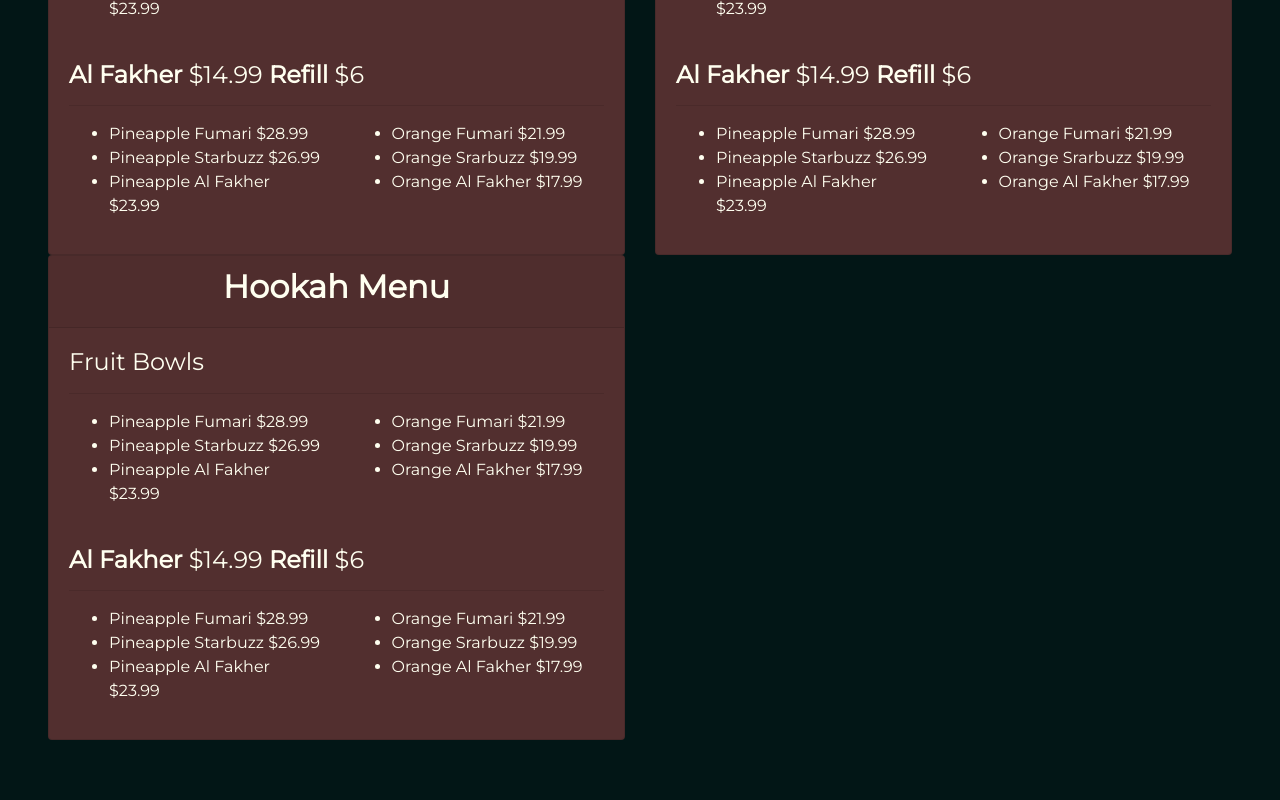
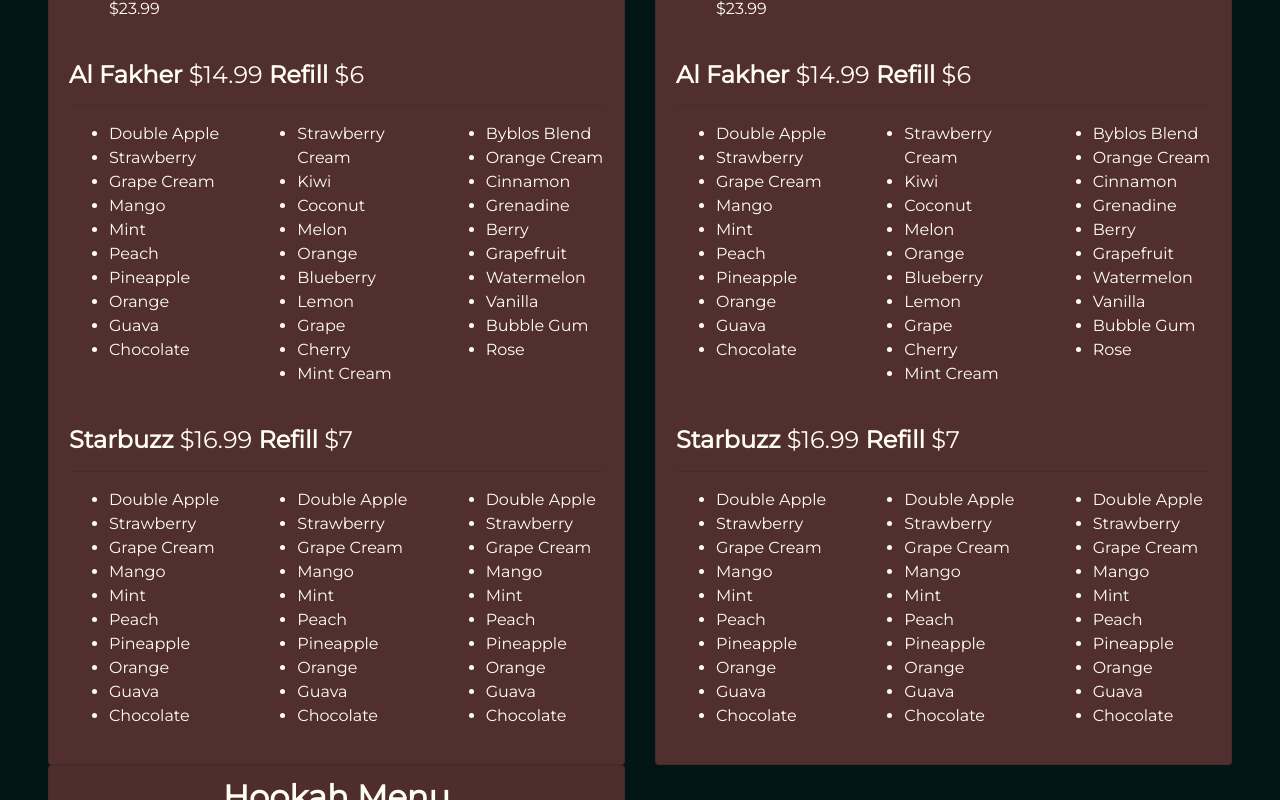
Before and after one commit to wojeil/Byblos_Hookah_Lounge-, a React (Create React App) app in the folder client/: page / in a window 1280 px wide. Shown: the part 1460-2260 px from the top of the page. Built offline with nearby package versions, Linux system fonts and the light colour scheme; a web font is replaced by a local one.

Commit message:
working on starbuzz section

```diff
--- a/client/src/Card/Card.js
+++ b/client/src/Card/Card.js
@@ -2,13 +2,25 @@
 import "./Card.css";
 import fruitBowls from "../util/fruitBowls.json";
 import orangeFruitBowls from "../util/orangeFruitBowls.json";
+import alFakherOne from "../util/alFakherOne.json";
+import alFakherTwo from "../util/alFakherTwo.json";
+import alFakherThree from "../util/alFakherThree.json";
+import starBuzzOne from "../util/starBuzzOne.json";
+import starBuzzTwo from "../util/starBuzzTwo.json";
+import starBuzzThree from "../util/starBuzzThree.json";
 import Li from "../Li/Li";
 
 
 class CardHookah extends Component {
     state = {
         fruitBowls,
-        orangeFruitBowls
+        orangeFruitBowls,
+        alFakherOne,
+        alFakherTwo,
+        alFakherThree,
+        starBuzzOne,
+        starBuzzTwo,
+        starBuzzThree
     }
     render() {
         return (
@@ -16,7 +28,7 @@
             <div className="card menu-card">
                 <div className="card-header card-title"><h2><strong> Hookah Menu</strong></h2></div>
                 <div className="card-body">
-                    <h4>Fruit Bowls</h4>
+                    <h4><strong>Fruit Bowls</strong></h4>
                     <hr />
                     <div className="row">
                         <div className="col-sm-6"><ul className="pinapple-fb">
@@ -34,18 +46,48 @@
                     <h4><strong>Al Fakher</strong> $14.99 <strong>Refill</strong> $6</h4>
                     <hr />
                     <div className="row">
-                        <div className="col-sm-6"><ul className="pinapple-fb">
-                            {this.state.fruitBowls.map(fruitBowl =>
-                                <Li key={fruitBowl.id} name={fruitBowl.name} price={fruitBowl.price} />
+                        <div className="col-sm-4"><ul className="pinapple-fb">
+                            {this.state.alFakherOne.map(alFakherOnes =>
+                                <Li key={alFakherOnes.id} name={alFakherOnes.name} price={alFakherOnes.price} />
                             )}
-                        </ul></div>
-                        <div className="col-sm-6"> <ul className="orange-fb">
-                            {this.state.orangeFruitBowls.map(orangeFruitBowl =>
-                                <Li key={orangeFruitBowl.id} name={orangeFruitBowl.name} price={orangeFruitBowl.price} />
+                        </ul>
+                        </div>
+                        <div className="col-sm-4"> <ul className="orange-fb">
+                            {this.state.alFakherTwo.map(alFakherTwos =>
+                                <Li key={alFakherTwos.id} name={alFakherTwos.name} price={alFakherTwos.price} />
                             )}
-                        </ul></div>
+                        </ul>
+                        </div>
+                        <div className="col-sm-4"> <ul className="orange-fb">
+                            {this.state.alFakherThree.map(alFakherThrees =>
+                                <Li key={alFakherThrees.id} name={alFakherThrees.name} price={alFakherThrees.price} />
+                            )}
+                        </ul>
+                        </div>
                     </div>
-
+                    <br />
+                    <h4><strong>Starbuzz</strong> $16.99 <strong>Refill</strong> $7</h4>
+                    <hr />
+                    <div className="row">
+                        <div className="col-sm-4"><ul className="pinapple-fb">
+                            {this.state.starBuzzOne.map(starBuzzOnes =>
+                                <Li key={starBuzzOnes.id} name={starBuzzOnes.name} price={starBuzzOnes.price} />
+                            )}
+                        </ul>
+                        </div>
+                        <div className="col-sm-4"> <ul className="orange-fb">
+                            {this.state.starBuzzTwo.map(starBuzzTwos =>
+                                <Li key={starBuzzTwos.id} name={starBuzzTwos.name} price={starBuzzTwos.price} />
+                            )}
+                        </ul>
+                        </div>
+                        <div className="col-sm-4"> <ul className="orange-fb">
+                            {this.state.starBuzzThree.map(starBuzzThrees =>
+                                <Li key={starBuzzThrees.id} name={starBuzzThrees.name} price={starBuzzThrees.price} />
+                            )}
+                        </ul>
+                        </div>
+                    </div>
 
 
 
--- /dev/null
+++ b/client/src/util/alFakherOne.json
@@ -0,0 +1,73 @@
+[
+    {
+        "id": 1,
+        "index": 0,
+        "name": "Double Apple",
+        "price": ""
+
+    },
+    {
+        "id": 2,
+        "index": 1,
+        "name": "Strawberry",
+        "price": ""
+
+    },
+    {
+        "id": 3,
+        "index": 2,
+        "name": "Grape Cream",
+        "price": ""
+
+    },
+    {
+        "id": 4,
+        "index": 3,
+        "name": "Mango",
+        "price": ""
+
+    },
+    {
+        "id": 5,
+        "index": 4,
+        "name": "Mint",
+        "price": ""
+
+    },
+    {
+        "id": 6,
+        "index": 5,
+        "name": "Peach",
+        "price": ""
+
+    },
+    {
+        "id": 7,
+        "index": 6,
+        "name": "Pineapple",
+        "price": ""
+
+    },
+    {
+        "id": 8,
+        "index": 7,
+        "name": "Orange",
+        "price": ""
+
+    },
+    {
+        "id": 9,
+        "index": 8,
+        "name": "Guava",
+        "price": ""
+
+    },
+    {
+        "id": 10,
+        "index": 9,
+        "name": "Chocolate",
+        "price": ""
+
+    }
+
+]
--- /dev/null
+++ b/client/src/util/alFakherThree.json
@@ -0,0 +1,73 @@
+[
+    {
+        "id": 1,
+        "index": 0,
+        "name": "Byblos Blend",
+        "price": ""
+
+    },
+    {
+        "id": 2,
+        "index": 1,
+        "name": "Orange Cream",
+        "price": ""
+
+    },
+    {
+        "id": 3,
+        "index": 2,
+        "name": "Cinnamon",
+        "price": ""
+
+    },
+    {
+        "id": 4,
+        "index": 3,
+        "name": "Grenadine",
+        "price": ""
+
+    },
+    {
+        "id": 5,
+        "index": 4,
+        "name": "Berry",
+        "price": ""
+
+    },
+    {
+        "id": 6,
+        "index": 5,
+        "name": "Grapefruit",
+        "price": ""
+
+    },
+    {
+        "id": 7,
+        "index": 6,
+        "name": "Watermelon",
+        "price": ""
+
+    },
+    {
+        "id": 8,
+        "index": 7,
+        "name": "Vanilla",
+        "price": ""
+
+    },
+    {
+        "id": 9,
+        "index": 8,
+        "name": "Bubble Gum",
+        "price": ""
+
+    },
+    {
+        "id": 10,
+        "index": 9,
+        "name": "Rose",
+        "price": ""
+
+    }
+
+]
--- /dev/null
+++ b/client/src/util/alFakherTwo.json
@@ -0,0 +1,73 @@
+[
+    {
+        "id": 1,
+        "index": 0,
+        "name": "Strawberry Cream",
+        "price": ""
+
+    },
+    {
+        "id": 2,
+        "index": 1,
+        "name": "Kiwi",
+        "price": ""
+
+    },
+    {
+        "id": 3,
+        "index": 2,
+        "name": "Coconut",
+        "price": ""
+
+    },
+    {
+        "id": 4,
+        "index": 3,
+        "name": "Melon",
+        "price": ""
+
+    },
+    {
+        "id": 5,
+        "index": 4,
+        "name": "Orange",
+        "price": ""
+
+    },
+    {
+        "id": 6,
+        "index": 5,
+        "name": "Blueberry",
+        "price": ""
+
+    },
+    {
+        "id": 7,
+        "index": 6,
+        "name": "Lemon",
+        "price": ""
+
+    },
+    {
+        "id": 8,
+        "index": 7,
+        "name": "Grape",
+        "price": ""
+
+    },
+    {
+        "id": 9,
+        "index": 8,
+        "name": "Cherry",
+        "price": ""
+
+    },
+    {
+        "id": 10,
+        "index": 9,
+        "name": "Mint Cream",
+        "price": ""
+
+    }
+
+]
--- /dev/null
+++ b/client/src/util/starBuzzOne.json
@@ -0,0 +1,73 @@
+[
+    {
+        "id": 1,
+        "index": 0,
+        "name": "Double Apple",
+        "price": ""
+
+    },
+    {
+        "id": 2,
+        "index": 1,
+        "name": "Strawberry",
+        "price": ""
+
+    },
+    {
+        "id": 3,
+        "index": 2,
+        "name": "Grape Cream",
+        "price": ""
+
+    },
+    {
+        "id": 4,
+        "index": 3,
+        "name": "Mango",
+        "price": ""
+
+    },
+    {
+        "id": 5,
+        "index": 4,
+        "name": "Mint",
+        "price": ""
+
+    },
+    {
+        "id": 6,
+        "index": 5,
+        "name": "Peach",
+        "price": ""
+
+    },
+    {
+        "id": 7,
+        "index": 6,
+        "name": "Pineapple",
+        "price": ""
+
+    },
+    {
+        "id": 8,
+        "index": 7,
+        "name": "Orange",
+        "price": ""
+
+    },
+    {
+        "id": 9,
+        "index": 8,
+        "name": "Guava",
+        "price": ""
+
+    },
+    {
+        "id": 10,
+        "index": 9,
+        "name": "Chocolate",
+        "price": ""
+
+    }
+
+]
--- /dev/null
+++ b/client/src/util/starBuzzThree.json
@@ -0,0 +1,73 @@
+[
+    {
+        "id": 1,
+        "index": 0,
+        "name": "Double Apple",
+        "price": ""
+
+    },
+    {
+        "id": 2,
+        "index": 1,
+        "name": "Strawberry",
+        "price": ""
+
+    },
+    {
+        "id": 3,
+        "index": 2,
+        "name": "Grape Cream",
+        "price": ""
+
+    },
+    {
+        "id": 4,
+        "index": 3,
+        "name": "Mango",
+        "price": ""
+
+    },
+    {
+        "id": 5,
+        "index": 4,
+        "name": "Mint",
+        "price": ""
+
+    },
+    {
+        "id": 6,
+        "index": 5,
+        "name": "Peach",
+        "price": ""
+
+    },
+    {
+        "id": 7,
+        "index": 6,
+        "name": "Pineapple",
+        "price": ""
+
+    },
+    {
+        "id": 8,
+        "index": 7,
+        "name": "Orange",
+        "price": ""
+
+    },
+    {
+        "id": 9,
+        "index": 8,
+        "name": "Guava",
+        "price": ""
+
+    },
+    {
+        "id": 10,
+        "index": 9,
+        "name": "Chocolate",
+        "price": ""
+
+    }
+
+]
--- /dev/null
+++ b/client/src/util/starBuzzTwo.json
@@ -0,0 +1,73 @@
+[
+    {
+        "id": 1,
+        "index": 0,
+        "name": "Double Apple",
+        "price": ""
+
+    },
+    {
+        "id": 2,
+        "index": 1,
+        "name": "Strawberry",
+        "price": ""
+
+    },
+    {
+        "id": 3,
+        "index": 2,
+        "name": "Grape Cream",
+        "price": ""
+
+    },
+    {
+        "id": 4,
+        "index": 3,
+        "name": "Mango",
+        "price": ""
+
+    },
+    {
+        "id": 5,
+        "index": 4,
+        "name": "Mint",
+        "price": ""
+
+    },
+    {
+        "id": 6,
+        "index": 5,
+        "name": "Peach",
+        "price": ""
+
+    },
+    {
+        "id": 7,
+        "index": 6,
+        "name": "Pineapple",
+        "price": ""
+
+    },
+    {
+        "id": 8,
+        "index": 7,
+        "name": "Orange",
+        "price": ""
+
+    },
+    {
+        "id": 9,
+        "index": 8,
+        "name": "Guava",
+        "price": ""
+
+    },
+    {
+        "id": 10,
+        "index": 9,
+        "name": "Chocolate",
+        "price": ""
+
+    }
+
+]
```
